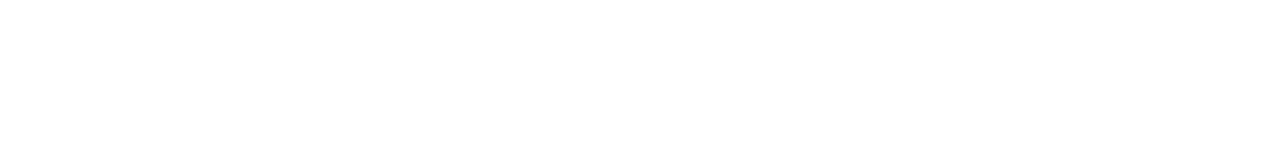
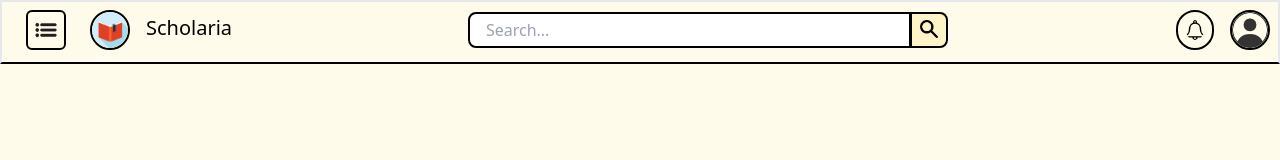
Before and after one commit to sunnnyy04/scholaria, a website: page index.html in a window 1280 px wide. Drawn offline with Linux system fonts and the light colour scheme; files whose address does not match are found by name.

Commit message:
added images and header

```diff
--- a/index.html
+++ b/index.html
@@ -1,12 +1,34 @@
 <!DOCTYPE html>
 <html lang="en">
+
 <head>
     <meta charset="UTF-8">
     <meta name="viewport" content="width=device-width, initial-scale=1.0">
     <title>Scholaria</title>
     <link rel="stylesheet" href="output.css">
 </head>
-<body>
 
+<body class="m-0 p-0 box-border bg-amber-50 ">
+    <header class="header flex justify-between absolute border-b-black border-2 p-2 pb-3 w-[100%] ">
+        <div class="website-name flex justify-between ">
+            <img src="./images/menu.png" alt="menu" class="menu h-10 ml-4 mr-2 border-black border-2 rounded-md">
+            <img src="./images/website-logo.png" alt="website-logo"
+                class="website-logo h-10 ml-4 mr-2 border-black border-2 rounded-full">
+            <span class="website-name px-2 text-xl pt-1">Scholaria</span>
+        </div>
+        <div class="search-bar relative">
+            <input type="text" class="search border-black rounded-l-lg border-2 p-1 pl-4 pr-48" placeholder="Search...">
+            <button
+                class="search-button flex-row self-center border-2 border-black rounded-r-lg px-2 pt-1.5 pb-2 ml-[-5px] relative top-[2px] bg-amber-100"><img
+                    src="./images/search-logo.png" alt="search-button" class="search-img h-[18px]"></button>
+        </div>
+        <div class="header-right flex  justify-between">
+            <img src="./images/notification.png" alt="notification"
+                class="notification h-10 mr-2 border-2 border-black p-2 rounded-full">
+            <img src="./images//user-logo.png" alt="user-logo"
+                class="user-logo h-10 ml-2 border-2 border-black rounded-full">
+        </div>
+    </header>
 </body>
+
 </html>
--- a/package.json
+++ b/package.json
@@ -10,6 +10,8 @@
   "author": "",
   "license": "ISC",
   "devDependencies": {
+    "expressjs": "^1.0.1",
+    "nodejs": "^0.0.0",
     "tailwindcss": "^3.4.3"
   }
 }
--- a/script.js
+++ b/script.js
@@ -0,0 +1 @@
+console.log(5);
```
Also changed, not shown: images/doubts.png (added), images/events.png (added), images/home.png (added), images/menu.png (added), images/notes.jpg (added), images/notes.png (added), images/notification.png (added), images/projects.png (added), images/resources.png (added), images/search-logo.png (added), images/todo-list.png (added), images/user-logo.png (added), images/website-logo.png (added), output.css, 1 other file.
